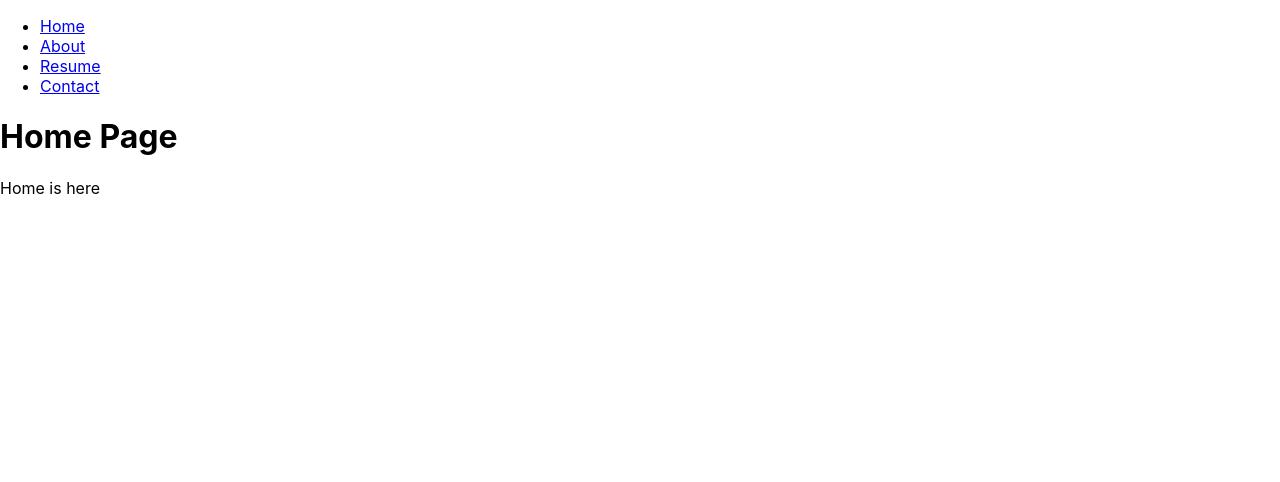
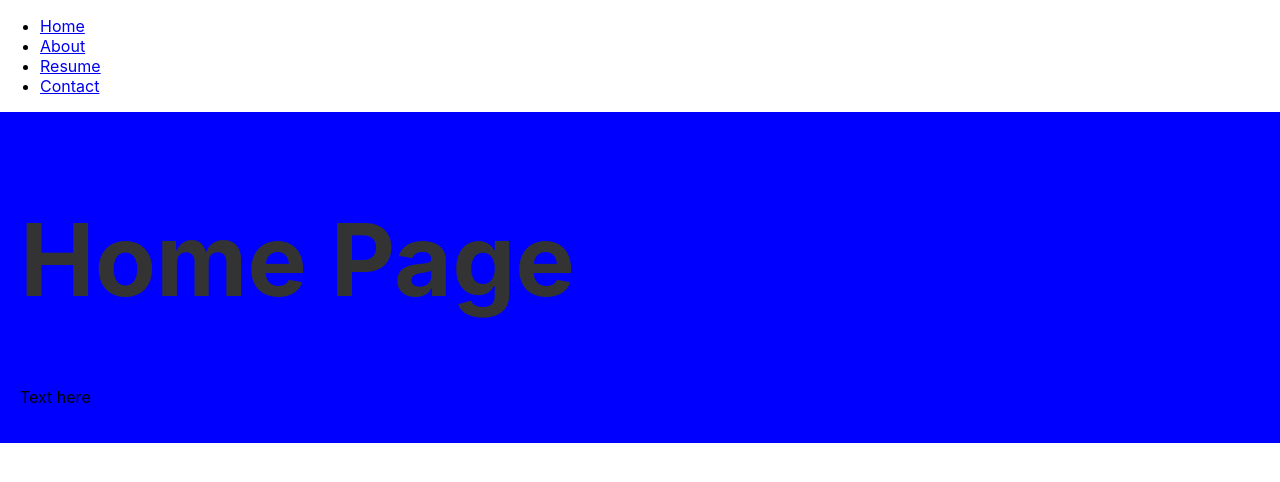
Before and after one commit to Part-time-Dan/mod20-ReactPortfolio-DanWilson, a React (Create React App) app: page / in a window 1280 px wide. Shown: the top 482 px of the page. Built offline with nearby package versions, Linux system fonts and the light colour scheme.

Commit message:
css JSX test

```diff
--- a/src/components/pages/About.js
+++ b/src/components/pages/About.js
@@ -1,12 +1,22 @@
 import React from 'react';
+import '../../styles/aboutStyles.css'
+
+const styles = {
+  headerStyle: {
+    background: 'red',
+  },
+  headingStyle: {
+    fontSize: '100px',
+  },
+};
 
 export default function About() {
   return (
-    <div>
-      <h1>About Page</h1>
-      <p>
-        Testing About... Can you read this?
-      </p>
+    <div style={styles.headerStyle} className="about-container">
+        <h1 style={styles.headingStyle} className="about-title">About Page</h1>
+        <p>
+          Text here
+        </p>
     </div>
   );
 }
--- a/src/components/pages/Home.js
+++ b/src/components/pages/Home.js
@@ -1,12 +1,22 @@
 import React from 'react';
+import '../../styles/homeStyles.css'
+
+const styles = {
+  headerStyle: {
+    background: 'blue',
+  },
+  headingStyle: {
+    fontSize: '100px',
+  },
+};
 
 export default function Home() {
   return (
-    <div>
-      <h1>Home Page</h1>
-      <p>
-        Home is here
-      </p>
+    <div style={styles.headerStyle} className="home-container">
+        <h1 style={styles.headingStyle} className="home-title">Home Page</h1>
+        <p>
+          Text here
+        </p>
     </div>
   );
 }
--- /dev/null
+++ b/src/styles/homeStyles.css
@@ -0,0 +1,11 @@
+.home-container {
+    background-color: #f2f2f2;
+    padding: 20px;
+  }
+
+  .home-title {
+    font-size: 24px;
+    color: #333;
+  }
+
+  /* test style */
```
Also changed, not shown: src/styles/aboutStyles.css (line endings or trailing spaces), src/styles/contactStyles.css (line endings or trailing spaces), src/styles/resumeStyles.css (line endings or trailing spaces).
